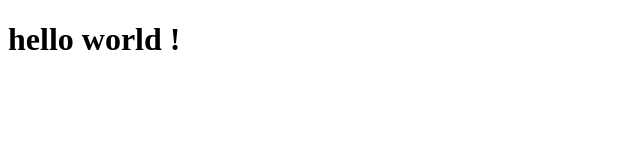
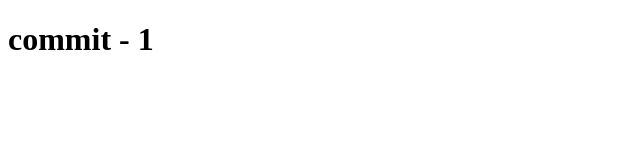
Before and after one commit to rashni464/js-tutor, a plain HTML site: page index.html in a window 1280 px wide. Shown: the whole page, without its empty margins (0-640 px from the left). Drawn offline with Linux system fonts and the light colour scheme.

Commit message:
commit-1

```diff
--- a/index.html
+++ b/index.html
@@ -7,7 +7,8 @@
     <title>Document</title>
 </head>
 <body>
-    <h1>hello world !</h1>
+    <h1> commit - 1 </h1>
+
 
 </body>
 </html>
```
